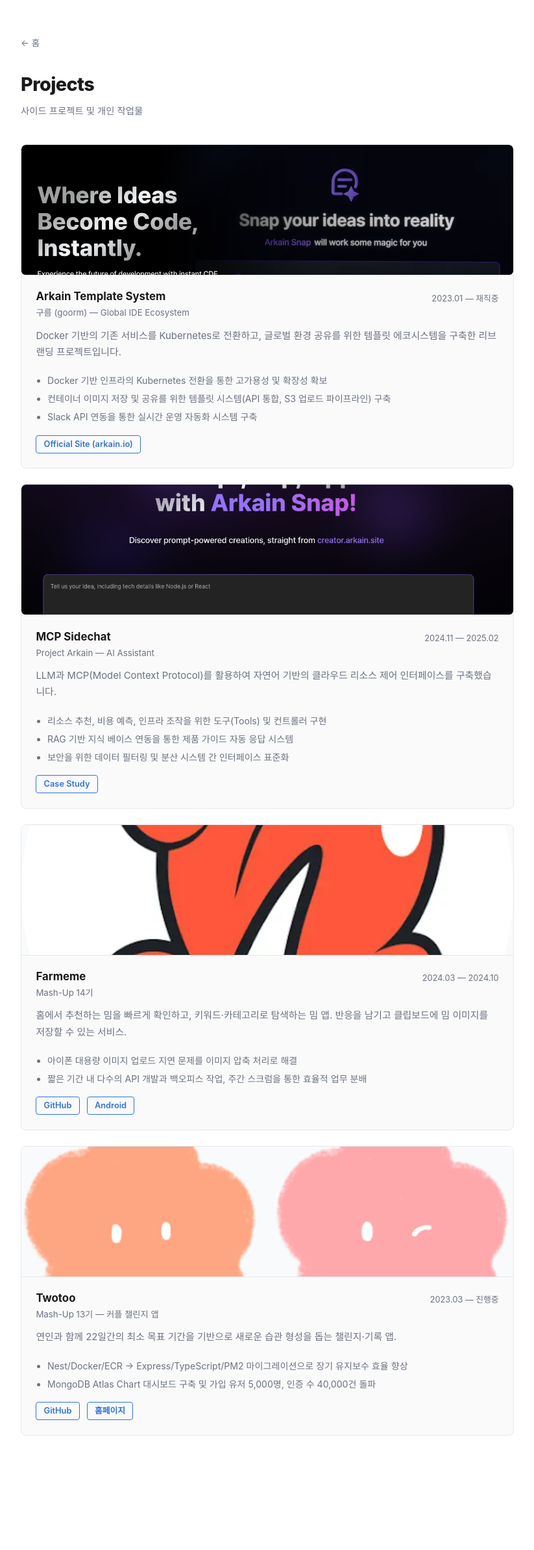
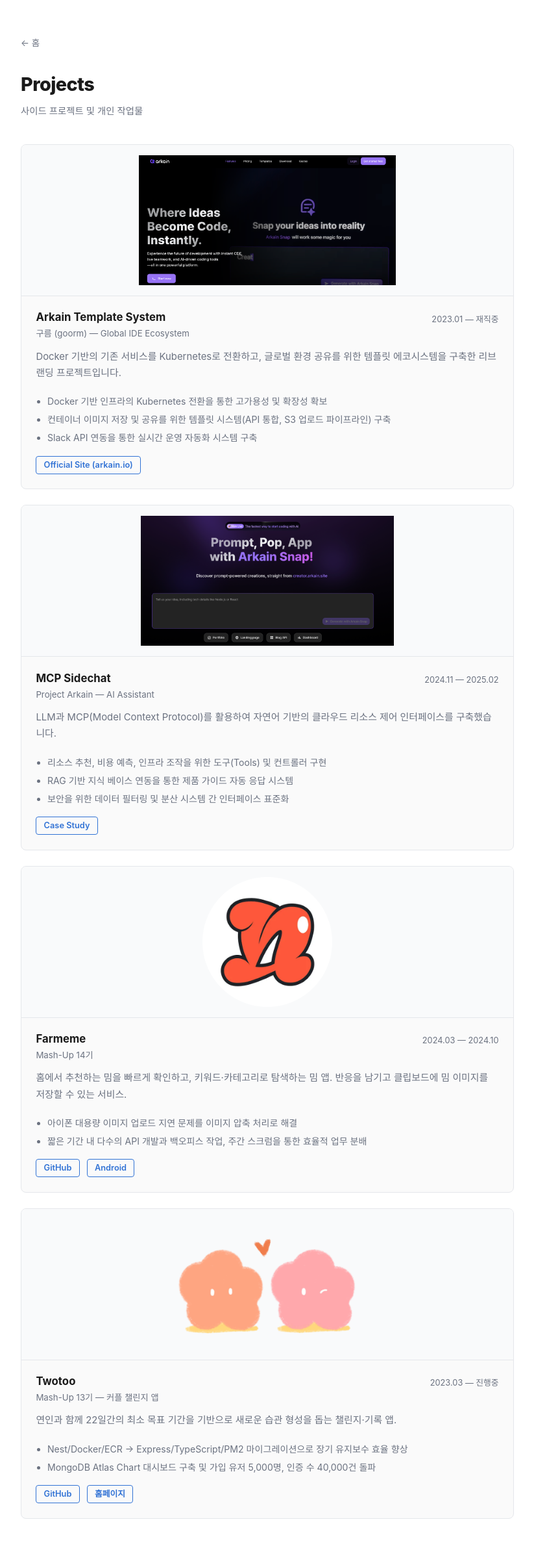
Before and after one commit to Hyun-git/Hyun-git.github.io, a Jekyll site: the page built from projects.md, in a window 1280 px wide. Shown: the whole page at 65% size, without its empty margins (228-1051 px from the left). Built offline with Jekyll 4.4.1, drawn with Linux system fonts in a browser that asks for light colours; before the commit the page ends 2258 px from its top, so only the background shows below that.

Commit message:
style: fit project images to fixed height without cropping

```diff
--- a/_sass/portfolio-theme.scss
+++ b/_sass/portfolio-theme.scss
@@ -352,9 +352,11 @@ table, th, td {
 
   img {
     width: 100%;
-    height: 200px; /* 고정 높이로 통일감을 줌 */
+    height: 200px; /* 고정 높이 유지 */
     display: block;
-    object-fit: cover; /* 영역을 꽉 채우도록 설정 */
+    object-fit: contain; /* 세로 폭(높이)에 맞춰 이미지가 잘리지 않고 전체가 보임 */
+    background: var(--accent-color); /* 여백 발생 시 배경색으로 채움 */
+    padding: 1rem 0; /* 이미지와 테두리 사이의 최소한의 여백 */
   }
 }
 
@@ -364,7 +366,7 @@ table, th, td {
     width: calc(100% + 2.8rem);
 
     img {
-      height: 160px; /* 모바일에서는 높이를 조금 줄임 */
+      height: 180px; /* 모바일에서도 적절한 높이 유지 */
     }
   }
 }
```
